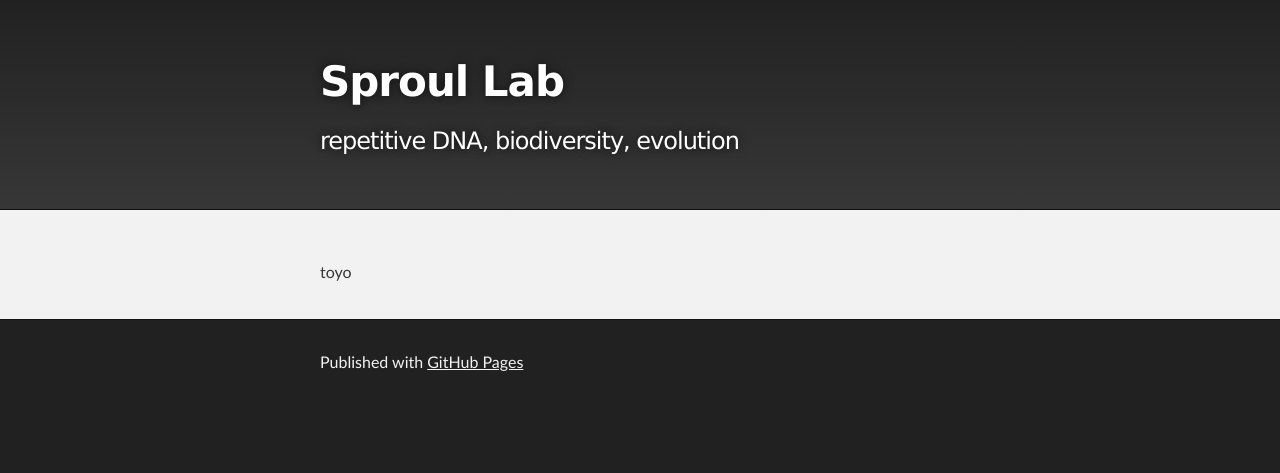
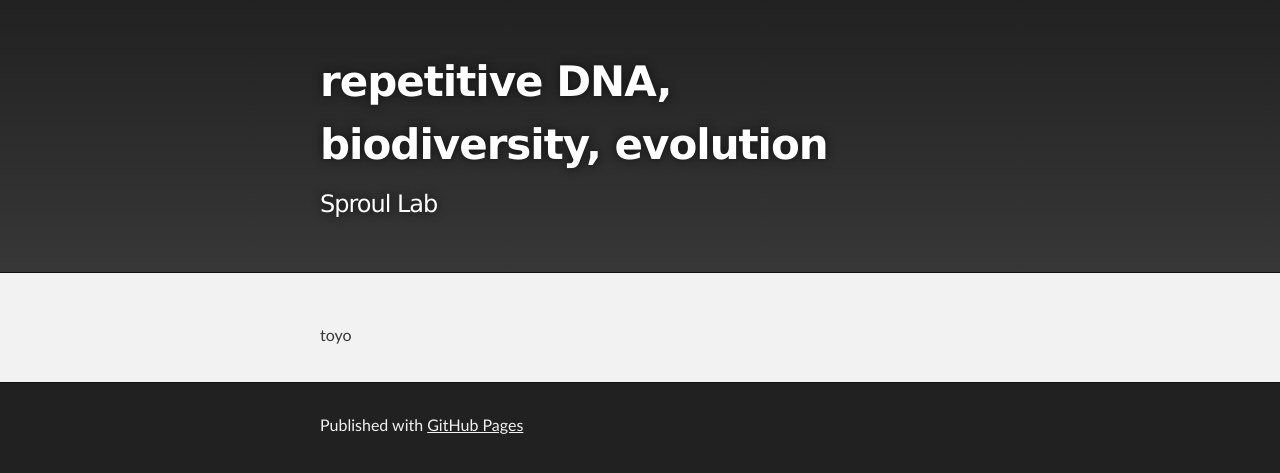
Before and after one commit to johnssproul/johnssproul.github.io, a Jekyll site: the page built from Mentoring.md, in a window 1280 px wide. Shown: the top 473 px of the page. Built offline with Jekyll 4.4.1, drawn with Linux system fonts in a browser that asks for light colours; our own code applies the rules of GitHub Pages for plain Markdown files.

```diff
--- a/_config.yml
+++ b/_config.yml
@@ -1,5 +1,5 @@
-title: Sproul Lab
-description: repetitive DNA, biodiversity, evolution
+title: repetitive DNA, biodiversity, evolution
+description: Sproul Lab
 show_downloads: false
 google_analytics:
 theme: jekyll-theme-slate
```
